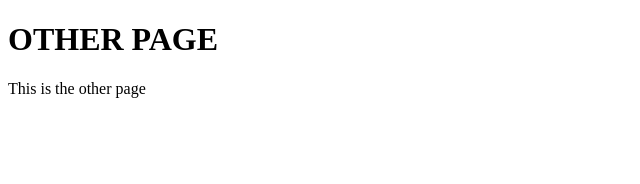
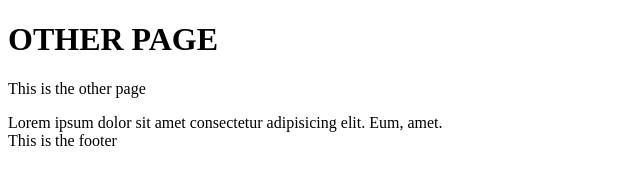
Before and after one commit to kevinjohnkiely/may-hackathon-test, a plain HTML site: page other.html in a window 1280 px wide. Shown: the whole page, without its empty margins (0-640 px from the left). Drawn offline with Linux system fonts and the light colour scheme.

Commit message:
Added section and footer to other page

```diff
--- a/other.html
+++ b/other.html
@@ -9,5 +9,7 @@
 <body>
     <h1>OTHER PAGE</h1>
     <p>This is the other page</p>
+    <section>Lorem ipsum dolor sit amet consectetur adipisicing elit. Eum, amet.</section>
+    <footer>This is the footer</footer>
 </body>
 </html>
```
